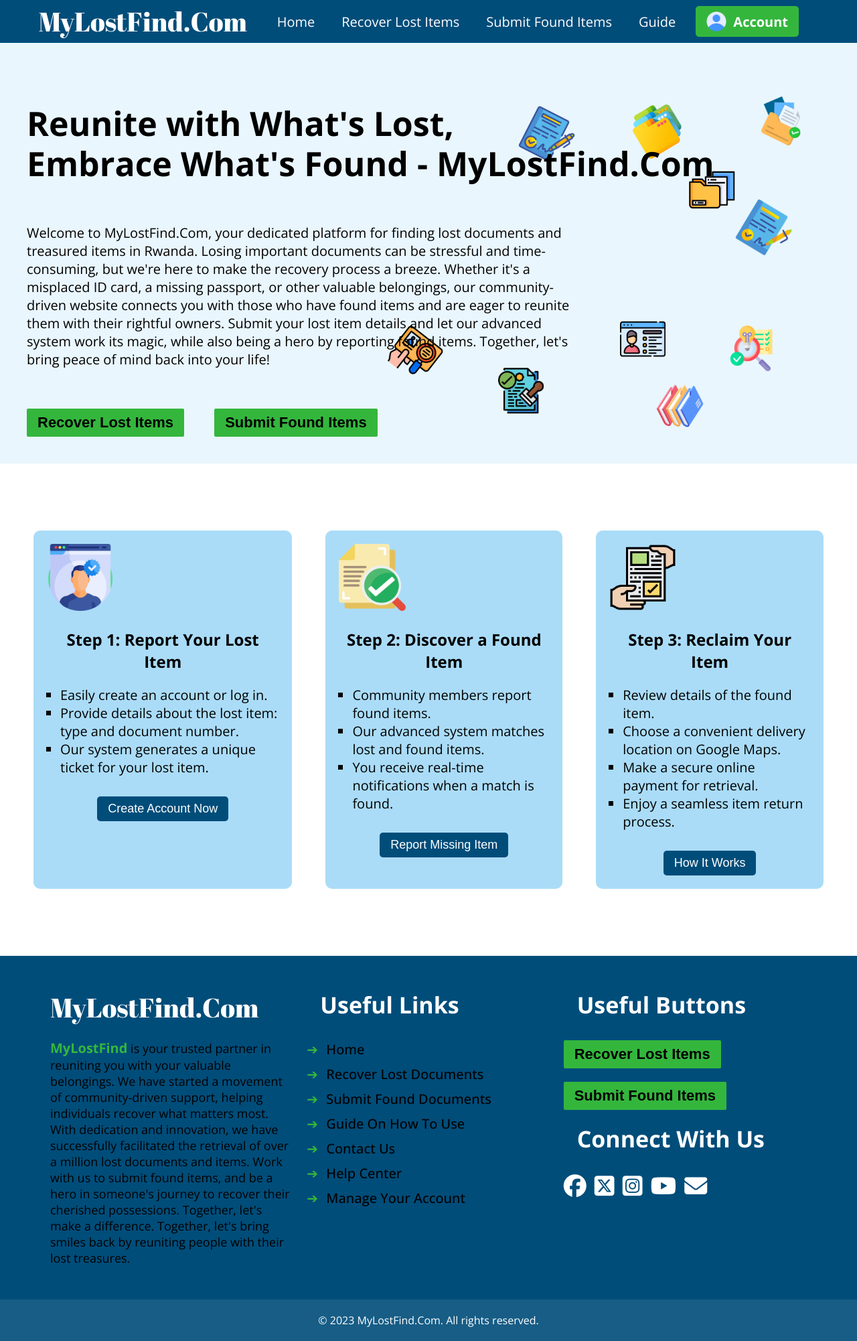
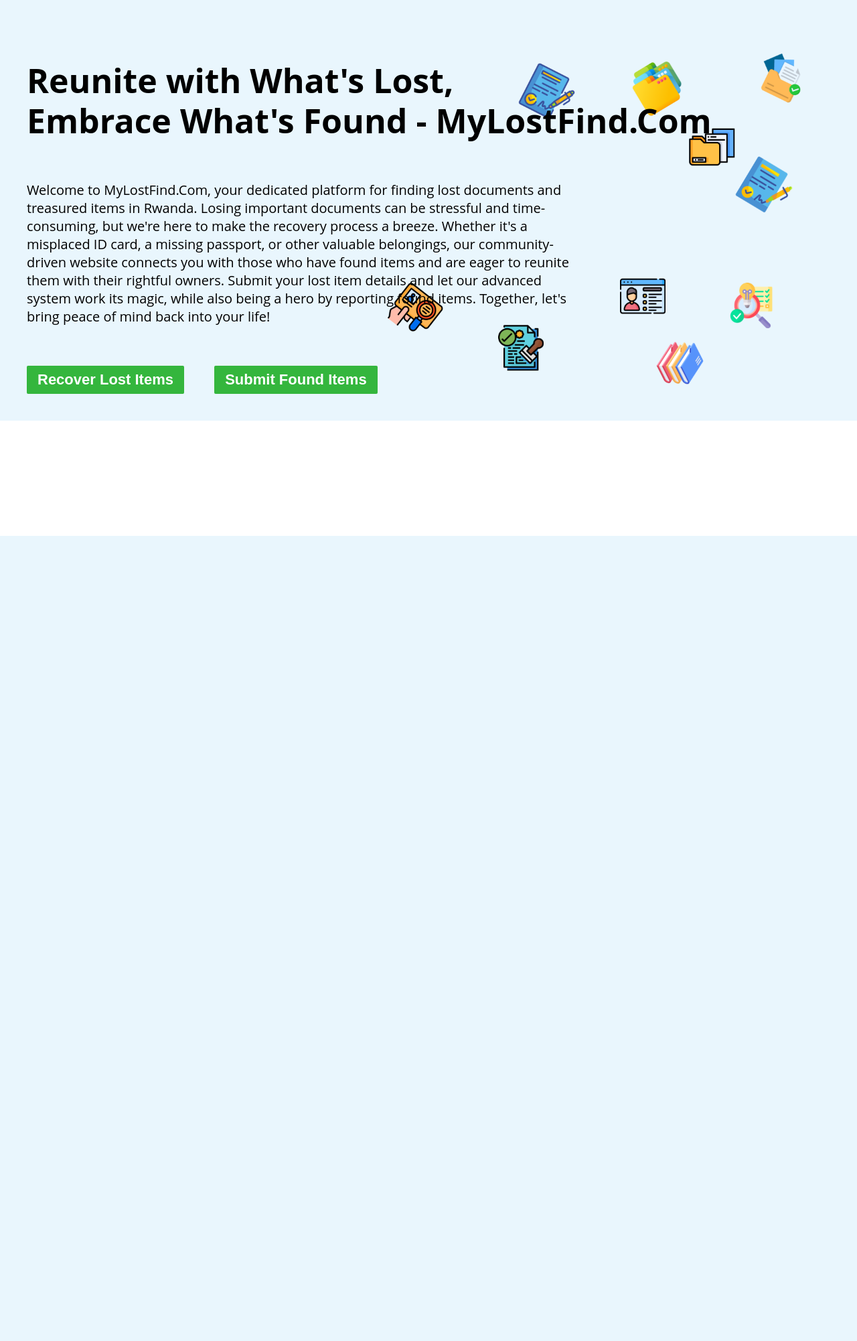
Before and after one commit to Derrick-Nuby/My-Lost-Find, a PHP site: page / in a window 1280 px wide. Shown: the whole page at 67% size. After the commit the page ends 800 px from the top, so only its background shows below. Run offline with PHP 8.4, Linux system fonts and the light colour scheme; some libraries are stand-ins or nearby versions.

Commit message:
modified

```diff
--- a/client/index.html
+++ b/client/index.html
@@ -9,136 +9,25 @@
     <link rel="manifest" href="./images/favicons/site.webmanifest">
     <script src="https://kit.fontawesome.com/9e43b5fe15.js" crossorigin="anonymous"></script>
     <title>MyLostFind.Com | Reunite with What's Lost, Embrace What's Found</title>
-    <link rel="stylesheet" href="styles.css">
 </head>
-<body>
-    <header>
-        <div class="mainlogo">
-            <a href="#">MyLostFind.Com</a>
-        </div>
-        <div class="mobile-menu">
-            <ul class="menu-items">
-                <li><a href="./index.html">Home</a></li>
-                <li><a href="./pages/recover.html">Recover Lost Items</a></li>
-                <li><a href="./pages/submit.html">Submit Found Items</a></li>
-                <li><a href="./pages/howto.html">Guide</a></li>
-                <div class="account">
-                    <img src="./images/user.png" alt="">
-                    <span><a href="./pages/account.html">Account</a></span>
-                </div>
-            </ul>
-        </div>
-            <a href=""></a><a href="#"><i class="fa-solid fa-bars" id="toggleButton"></i></a>
-    </header>
-
+<body style="font-family: 'Open Sans', sans-serif; background-color: #ffffff; font-size: 20px; margin: 0px; padding: 0px; box-sizing: border-box;">
     <main>
-        <div class="hero-section">
+        <div class="hero-section" style="background-color: #aadbf8; background-image: url(./images/allbg.png); background-position: center; background-repeat: no-repeat; background-size: cover; padding: 40px;">
             <div class="left">
-                <div class="bigtitle">
+                <div class="bigtitle" style="margin-top: 50px; font-size: 50px; font-weight: 700; line-height: 1.2;">
                     Reunite with What's Lost, <br>Embrace What's Found - <span>MyLostFind.Com</span>
                 </div>
-                <p class="othertxt">Welcome to MyLostFind.Com, your dedicated platform for finding lost documents and treasured items in Rwanda. Losing
+                <p class="othertxt" style="width: 70%; margin-top: 60px; margin-bottom: 60px;">Welcome to MyLostFind.Com, your dedicated platform for finding lost documents and treasured items in Rwanda. Losing
                 important documents can be stressful and time-consuming, but we're here to make the recovery process a breeze. Whether
                 it's a misplaced ID card, a missing passport, or other valuable belongings, our community-driven website connects you
                 with those who have found items and are eager to reunite them with their rightful owners. Submit your lost item details
                 and let our advanced system work its magic, while also being a hero by reporting found items. Together, let's bring
                 peace of mind back into your life!</p>
-                <button class="cta"><a href="./pages/recover.html">Recover Lost Items</a></button>
-                <button class="cta mrglft"><a href="./pages/submit.html">Submit Found Items</a></button>
+                <button class="cta" style="background-color: #34b63d; font-size: 22px; font-weight: bold; border-radius: 2px; padding: 8px 16px; border: none; cursor: pointer;"><a href="./pages/recover.html" style="text-decoration: none; color: #ffffff;">Recover Lost Items</a></button>
+                <button class="cta mrglft" style="background-color: #34b63d; font-size: 22px; font-weight: bold; border-radius: 2px; padding: 8px 16px; border: none; cursor: pointer; margin-left: 40px;"><a href="./pages/submit.html" style="text-decoration: none; color: #ffffff;">Submit Found Items</a></button>
             </div>
-
-            <div class="right">
-
-            </div>
-        </div>
-
-        <div class="useof">
-            <div class="box box-1">
-                <img src="./images/report.png" alt="">
-                <div class="ttext">Step 1: Report Your Lost Item</div>
-                <p class="deshow">
-                    <ul class="alllist">
-                        <li>Easily create an account or log in.</li>
-                        <li>Provide details about the lost item: type and document number.</li>
-                        <li>Our system generates a unique ticket for your lost item.</li>
-                    </ul>
-                </p>
-
-                <div class="bthw"><button><a href="./pages/account.html">Create Account Now</a></button></div>
-            </div>
-            <div class="box box-2">
-                <img src="./images/discover.png" alt="">
-                <div class="ttext">Step 2: Discover a Found Item</div>
-                <p class="deshow">
-                    <ul class="alllist">
-                        <li>Community members report found items.</li>
-                        <li>Our advanced system matches lost and found items.</li>
-                        <li>You receive real-time notifications when a match is found.</li>
-                    </ul>
-                </p>
-                <div class="bthw">
-                    <button><a href="./pages/submit.html
-                                        ">Report Missing Item</a></button>
-                </div>
-            </div>
-            <div class="box box-3">
-                <img src="./images/reclaim.png" alt="">
-                <div class="ttext">Step 3: Reclaim Your Item</div>
-                <p class="deshow">
-                    <ul class="alllist">
-                        <li>Review details of the found item.</li>
-                        <li>Choose a convenient delivery location on Google Maps.</li>
-                        <li>Make a secure online payment for retrieval.</li>
-                        <li>Enjoy a seamless item return process.</li>
-                    </ul>
-                </p>
-                <div class="bthw">
-                    <button><a href="./pages/howto.html">How It Works</a></button>
-                </div>
-            </div>
+            <div class="right"></div>
         </div>
     </main>
-
-    <footer>
-        <div class="ftdes">
-            <div class="mainlogo">
-                <a href="#">MyLostFind.Com</a>
-            </div>
-            <p class="ftext"> <span><a href="#">MyLostFind</a></span> is your trusted partner in reuniting you with your valuable belongings. We have started a movement of
-            community-driven support, helping individuals recover what matters most. With dedication and innovation, we have
-            successfully facilitated the retrieval of over a million lost documents and items. Work with us to submit found items, and be a hero in someone's journey to recover their cherished possessions. Together, let's make a difference. Together, let's bring smiles back by reuniting people with their lost treasures.</p>
-        </div>
-
-        <div class="usefulinks">
-            <div class="ftitle">Useful Links</div>
-            <ul>
-                <li> <a href="./index.html">Home</a> </li>
-                <li> <a href="./pages/recover.html">Recover Lost Documents</a> </li>
-                <li> <a href="./pages/submit.html">Submit Found Documents</a> </li>
-                <li> <a href="./pages/howto.html">Guide On How To Use</a> </li>
-                <li> <a href="./pages/contact.html">Contact Us</a> </li>
-                <li> <a href="./pages/helpcenter.html">Help Center</a> </li>
-                <li> <a href="./pages/account.html">Manage Your Account</a> </li>
-            </ul>
-        </div>
-
-        <div class="submit-connect">
-            <div class="ftitle">Useful Buttons</div>
-            <div class="fbuttons">
-                <button class="cta"><a href="./pages/recover.html">Recover Lost Items</a></button>
-                <button class="cta"><a href="./pages/submit.html">Submit Found Items</a></button>
-            </div>
-            <div class="ftitle">Connect With Us</div>
-            <div class="socials">
-                <a href="https://facebook.com/"><i class="fa-brands fa-facebook" style="color: #ffffff;"></i></a>
-                <a href=""><i class="fa-brands fa-square-x-twitter" style="color: #ffffff;"></i></a>
-                <a href=""><i class="fa-brands fa-square-instagram" style="color: #ffffff;"></i></a>
-                <a href=""><i class="fa-brands fa-youtube" style="color: #ffffff;"></i></a>
-                <a href=""><i class="fa-solid fa-envelope" style="color: #ffffff;"></i></a>
-            </div>
-        </div>
-    </footer>
-    <div class="copy">© 2023 MyLostFind.Com. All rights reserved.</div>
 </body>
-<script src="./app.js"></script>
 </html>
--- a/client/styles.css
+++ b/client/styles.css
@@ -24,11 +24,6 @@
     font-size: 20px;
 }
 
-a {
-    text-decoration: none;
-    color: var(--black);
-}
-
 button {
     padding: 8px 16px;
     font-size: 18px;
@@ -46,74 +41,6 @@
     color: var(--wbg);
 }
 
-header {
-    display: flex;
-    justify-content: space-around;
-    align-items: center;
-    background-color: var(--primary);
-    padding: 5px 0px 5px 40px;
-}
-
-/* .mobile-menu {
-    display: none;
-} */
-.mainlogo > a {
-    font-family: 'Abril Fatface', cursive;
-    font-size: 2.5rem;
-    color: var(--wbg);
-}
-
-.mainlogo > a:hover {
-    color: var(--secondary);
-}
-
-.menu-items {
-    list-style: none;
-    display: flex;
-    align-items: center;
-    gap: 20px;
-}
-
-.menu-items li a {
-    color: var(--wbg);
-    padding: 6px 10px;
-    border-radius: 5px;
-}
-
-.menu-items li a:hover {
-    /* color: var(--black); */
-    /* font-weight: bold; */
-    background-color: #aadbf83d;
-}
-
-.fa-bars {
-    display: none;
-    color: #04aa6d;
-}
-
-.account {
-    display: flex;
-    justify-content: center;
-    align-items: center;
-    gap: 10px;
-    background-color: var(--accent2);
-    padding: 8px 16px;
-    border-radius: 5px;
-    cursor: pointer;
-}
-
-.account:hover {
-    background-color: #34b63d5d;
-    transition: 500ms;
-}
-
-.account a {
-    color: #ffffff;
-    font-weight: bold;
-}
-.account > img{
-    height: 30px;
-}
 
 .cta {
     background-color: #34b63d;
@@ -128,80 +55,6 @@
     transition: 500ms;
 }
 
-
-
-footer {
-    background-color: var(--primary);
-    padding: 50px 75px;
-    display: grid;
-    grid-template-columns: repeat(3, 1fr);
-    grid-gap: 20px;
-}
-
-.ftdes {
-    text-align: left;
-}
-.ftdes p {
-    font-size: 18px;
-    padding-top: 20px;
-}
-
-.ftdes span a {
-    color: var(--accent2);
-    font-weight: bolder;
-    font-size: 20px;
-}
-
-.ftitle {
-    color: white;
-    font-weight: bolder;
-    font-size: 34px;
-    margin-bottom: 30px;
-    padding-left: 20px;
-}
-
-.usefulinks ul {
-    list-style: none;
-}
-
-.usefulinks li{
-    margin-top: 10px;
-    color: var(--accent2);
-    font-weight: 500;
-}
-
-.usefulinks a:hover {
-    font-weight: bold;
-    color: var(--accent2);
-}
-.usefulinks li::before{
-    content: "➔";
-    margin-right: 7px;
-}
-
-.submit-connect {
-    display: flex;
-    flex-direction: column;
-}
-
-
-
-.submit-connect i {
-    font-size: 34px;
-    margin-right: 7px;
-}
-
-.fbuttons button {
-    margin-bottom: 20px;
-}
-
-.copy {
-    background-color: #004d7ae8;
-    color: var(--wbg);
-    font-size: 16px;
-    text-align: center;
-    padding: 20px 10px;
-}
 
 /* hero continues here */
 .hero-section {
@@ -229,196 +82,3 @@
 .mrglft {
     margin-left: 40px;
 }
-
-/* individual section second steps */
-
-.useof {
-    padding: 100px 50px;
-    display: flex;
-    gap: 50px;
-}
-
-.box {
-    background-color: var(--secondary);
-    padding: 20px;
-    border-radius: 10px;
-}
-
-.box > img {
-    height: 100px;
-}
-.ttext {
-    font-size: 24px;
-    font-weight: bolder;
-    text-align: center;
-    margin: 20px 0px;
-}
-
-.alllist{
-    list-style-type: square;
-    margin-left: 20px;
-    margin-bottom: 30px;
-}
-
-.bthw {
-    text-align: center;
-}
-
-.bthw button, .bthw a {
-    background-color: var(--primary);
-    color: var(--wbg);
-}
-
-.bthw button:hover, .bthw a:hover {
-    /* padding: 9px 18px; */
-    font-size: 19px;
-}
-
-
-
-
-
-
-
-
-
-
-/* Mobile devices */
-@media (min-width: 481px) and (max-width: 768px),
-(max-width: 480px) {
-    .mainlogo>a {
-        font-size: 27px;
-    }
-    .fa-bars {
-            display: inline-block;
-    }
-    .mobile-menu {
-        background-color: var(--accent);
-        position: fixed;
-        overflow: hidden;
-        right: 0px;
-        top: 8vh;
-        width: 100vw;
-        z-index: 999;
-        transition: right 0.5s ease;
-        color: var(--wbg);
-        padding: 10px;
-        display: none;
-    }
-    .mobile-menu.active {
-            display: block;
-    }
-
-    .mobile-menu a {
-        color: var(--wbg);
-    }
-    .menu-items {
-        list-style: none;
-        display: flex;
-        flex-direction: column;
-        align-items: first baseline;
-        gap: 0px;
-        white-space: nowrap;
-    }
-
-    .menu-items li{
-        width: 100%;
-        padding: 7px 0px;
-        border-radius: 0px;
-    }
-
-    .menu-items li:hover {
-        font-weight: bold;
-        background-color: #aadbf83d;
-    }
-    .account {
-        display: flex;
-        width: 100%;
-        justify-content: center;
-        align-items: center;
-        gap: 10px;
-        background-color: var(--accent2);
-        padding: 8px 16px;
-        border-radius: 0px;
-        cursor: pointer;
-    }
-
-    .account:hover {
-        background-color: #34b63d5d;
-        transition: 500ms;
-    }
-
-    .account a {
-        color: #ffffff;
-        font-weight: bold;
-    }
-
-    .account>img {
-        height: 30px;
-    }
-
-    /* footer design */
-
-    footer {
-        display: flex;
-        flex-direction: column;
-    }
-
-    .hero-section {
-    background-position: right;
-    }
-
-    .useof {
-        display: flex;
-        flex-direction: column;
-    }
-
-
-
-
-
-
-
-
-
-
-
-
-
-
-}
-
-
-
-
-
-/* iPads, Tablets */
-/* @media (min-width: 481px) and (max-width: 768px) {
-    header {
-            text-align: center;
-            display: flex;
-            justify-content: center;
-            align-items: center;
-        }
-
-        .menu-items {
-            display: none;
-        }
-
-        .mainlogo>a {
-            font-size: 32px;
-        }
-} */
-
-/* Small screens, laptops */
-@media (min-width: 769px) and (max-width: 1024px) {
-}
-
-/* Desktops, large screens */
-@media (min-width: 1025px) and (max-width: 1200px) {
-}
-
-/* Extra large screens, TV  */
-@media (min-width: 1201px) {
-
-}
```
